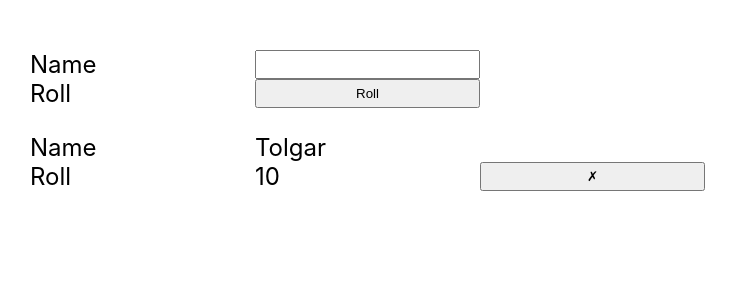
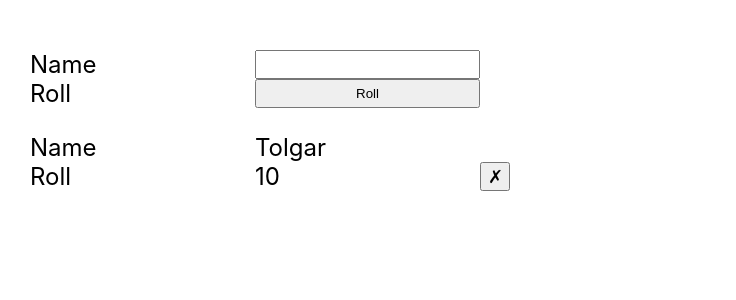
Before and after one commit to gilesbowkett/initiative, a React (Create React App) app: page / in a window 1280 px wide. Shown: the top 300 px of the page, without its empty margins (290-1026 px from the left). Built offline with nearby package versions, Linux system fonts and the light colour scheme.

Commit message:
delete button style

```diff
--- a/src/App.scss
+++ b/src/App.scss
@@ -3,7 +3,7 @@
   margin-top: 50px;
 
   display: grid;
-  grid-template-columns: 650px;
+  grid-template-columns: 580px;
 
   font-size: 24px;
 
@@ -12,7 +12,12 @@
 
     .column {
       display: grid;
-      grid-template-columns: 225px 225px 100px;
+      grid-template-columns: 225px 225px 30px;
+
+      button.delete {
+        font-size: 18px;
+        width: 30px;
+      }
     }
   }
 }
```
